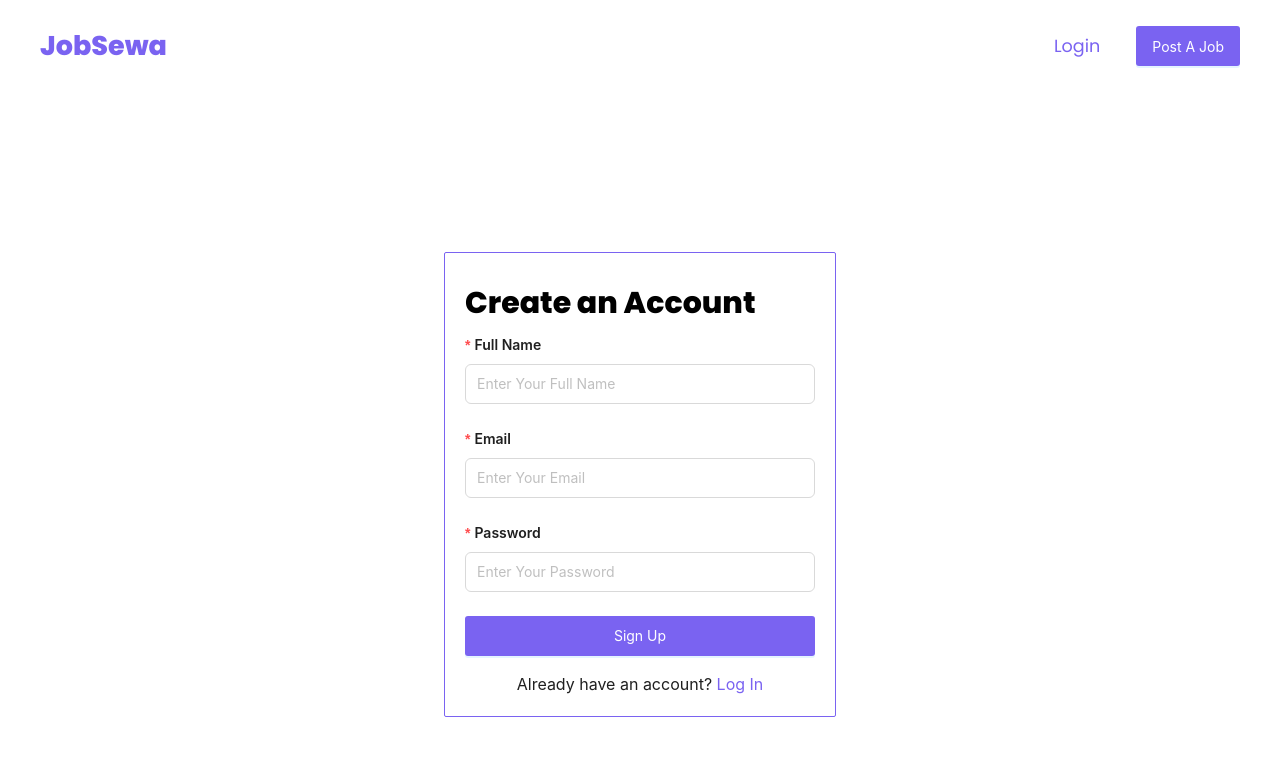
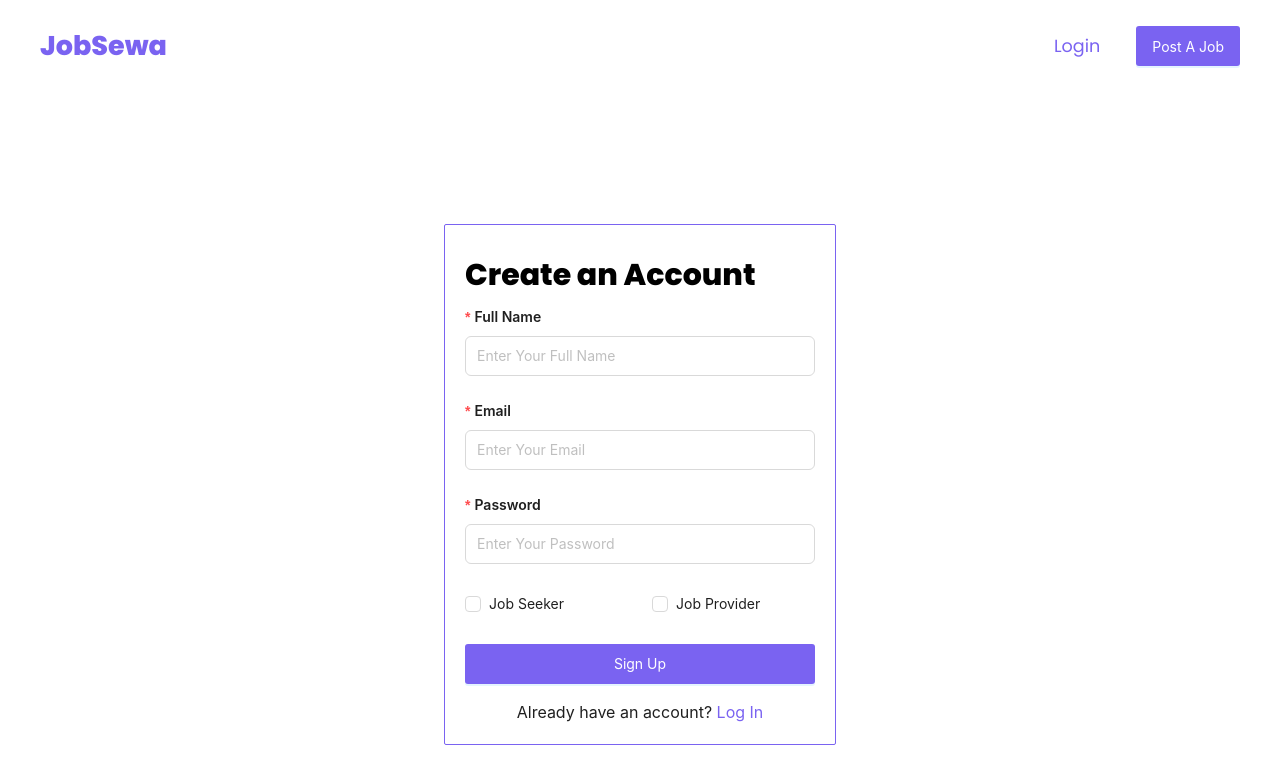
Before and after one commit to Niiischal/jobsewa-jobportal, a React (Create React App) app in the folder client/: page /register in a window 1280 px wide. Shown: the top 784 px of the page. Built offline with nearby package versions, Linux system fonts and the light colour scheme.

Commit message:
added role selection in signup page

```diff
--- a/client/src/components/SideNavbar.jsx
+++ b/client/src/components/SideNavbar.jsx
@@ -1,6 +1,6 @@
-import React from 'react';
 import { UploadOutlined, UserOutlined, VideoCameraOutlined } from '@ant-design/icons';
 import { Layout, Menu, theme } from 'antd';
+import React from 'react';
 import { useNavigate } from 'react-router-dom'; // Use useNavigate
 const { Header, Content, Footer, Sider } = Layout;
 
--- a/client/src/pages/Signup.jsx
+++ b/client/src/pages/Signup.jsx
@@ -1,4 +1,4 @@
-import { Button, Form, message, Input } from "antd";
+import { Button, Checkbox, Col, Form, Input, Row, message } from "antd";
 import { Link } from "react-router-dom";
 import { RegisterUser } from "../apicalls/signup";
 import Navbar from "../components/Navbar";
@@ -14,21 +14,22 @@ const Signup = () => {
   const onFinish = async (values) => {
     try {
       const response = await RegisterUser(values);
-      if (response.success){
+      if (response.success) {
         message.success(response.message);
-      } else{
-        throw new Error(response.message)
+      } else {
+        throw new Error(response.message);
       }
     } catch (error) {
       message.error(error.message);
     }
   };
+
   return (
     <>
-    <Navbar/>
-    <div className=" h-screen flex justify-center items-center">
+      <Navbar />
+      <div className="h-screen flex justify-center items-center">
         <div className="form-container p-5 rounded-sm w-[350px] border-solid border border-[#7a63f1]">
-        <h1 className="text-[30px]  my-2">Create an Account</h1>
+          <h1 className="text-[30px] my-2">Create an Account</h1>
           <Form layout="vertical" onFinish={onFinish}>
             <Form.Item
               label="Full Name"
@@ -36,7 +37,7 @@ const Signup = () => {
               className="font-semibold"
               rules={rules}
             >
-            <Input placeholder="Enter Your Full Name"></Input>
+              <Input placeholder="Enter Your Full Name" />
             </Form.Item>
             <Form.Item
               label="Email"
@@ -44,7 +45,7 @@ const Signup = () => {
               className="font-semibold"
               rules={rules}
             >
-            <Input type=" email" placeholder="Enter Your Email"></Input>
+              <Input type="email" placeholder="Enter Your Email" />
             </Form.Item>
             <Form.Item
               label="Password"
@@ -52,15 +53,36 @@ const Signup = () => {
               className="font-semibold"
               rules={rules}
             >
-            <Input placeholder="Enter Your Password" type="password"></Input>
+              <Input placeholder="Enter Your Password" type="password" />
             </Form.Item>
+            <Row gutter={24}>
+              <Col span={12}>
+                <Form.Item
+                  name="jobSeeker"
+                  valuePropName="checked"
+                  initialValue={false}
+                >
+                  <Checkbox>Job Seeker</Checkbox>
+                </Form.Item>
+              </Col>
+              <Col span={12}>
+                <Form.Item
+                  name="jobProvider"
+                  valuePropName="checked"
+                  initialValue={false}
+                >
+                  <Checkbox>Job Provider</Checkbox>
+                </Form.Item>
+              </Col>
+            </Row>
             <Button type="primary" htmlType="submit" block>
               Sign Up
             </Button>
             <div className="mt-4 text-center text-base">
               <span>Already have an account? </span>
-            <Link to="/login"
-            className="text-[#7a63f1] hover:text-black">Log In</Link>
+              <Link to="/login" className="text-[#7a63f1] hover:text-black">
+                Log In
+              </Link>
             </div>
           </Form>
         </div>
```
Lines whose indentation alone changed are shown as unchanged.
